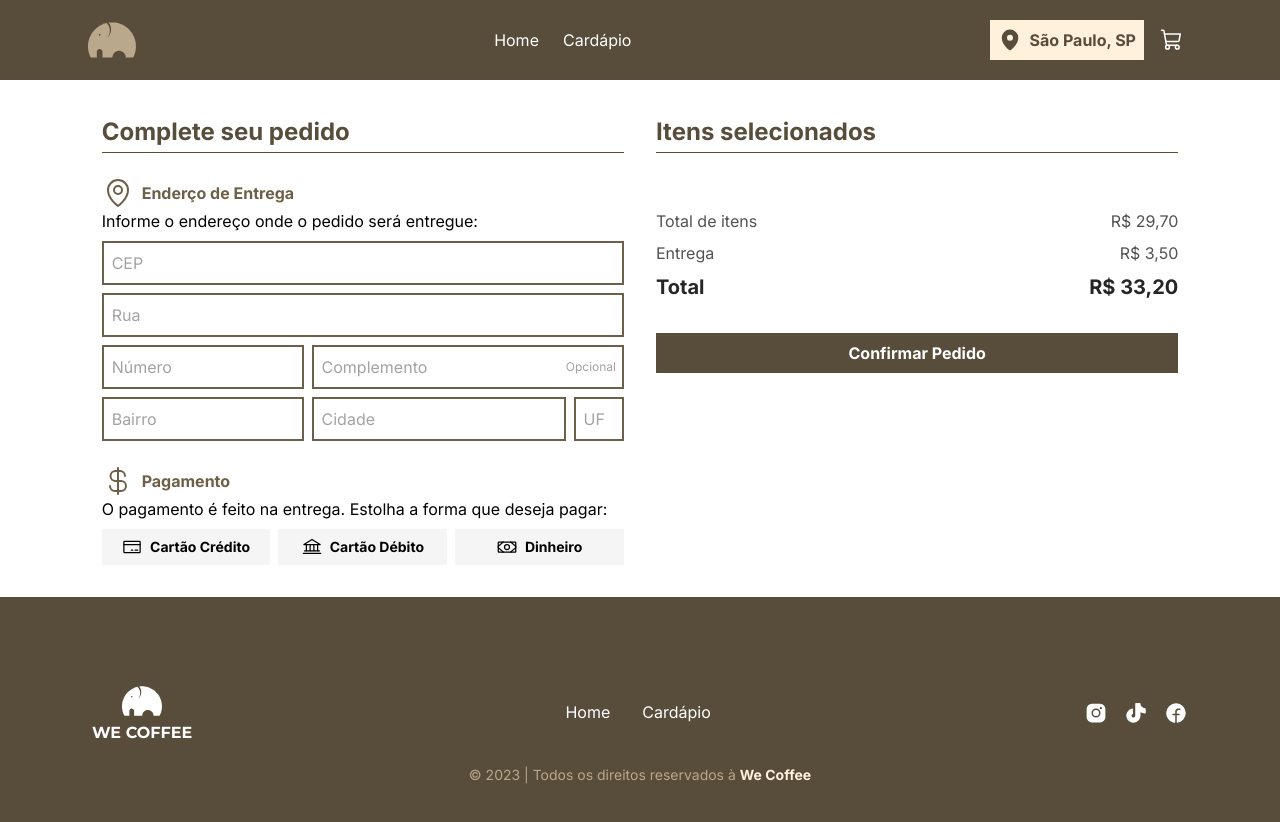
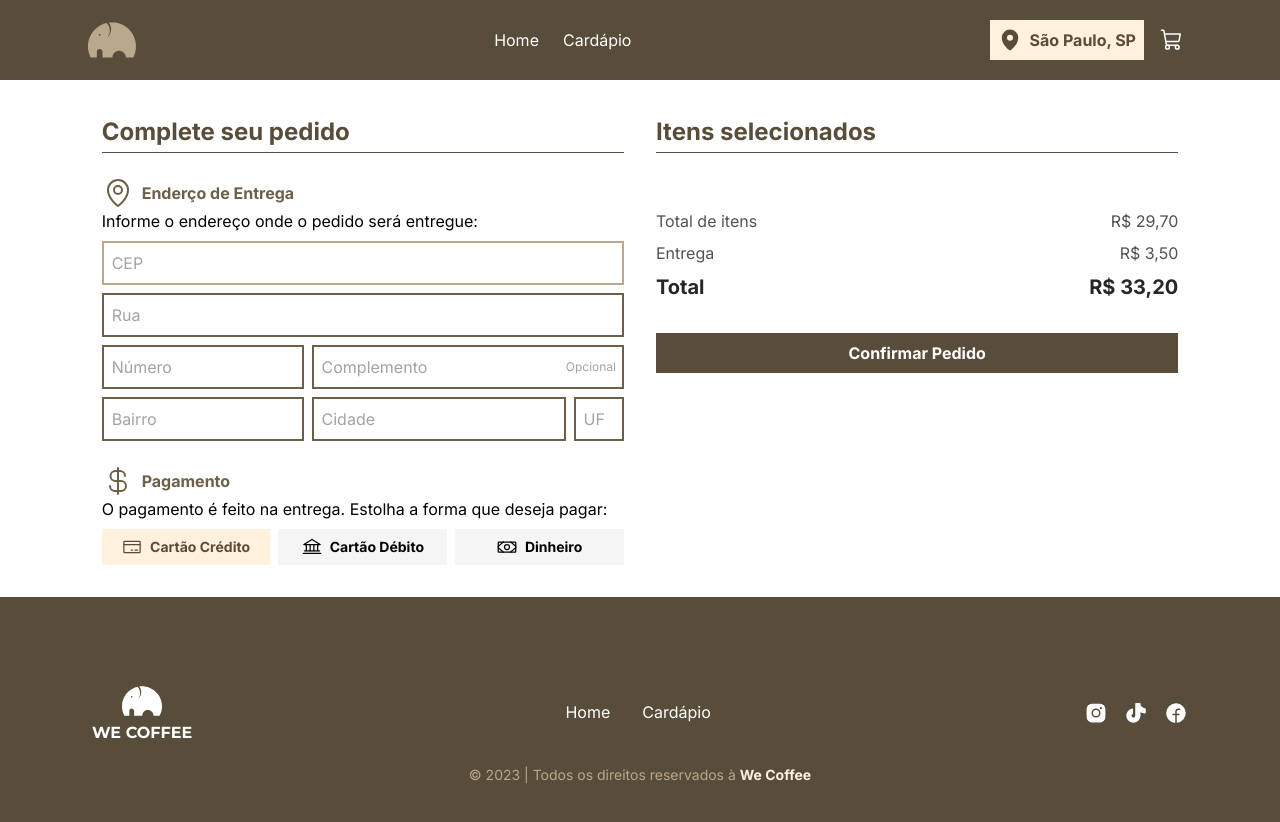
Before and after one commit to davyd-souza/we-coffee, a React (Vite) app: page /carrinho in a window 1280 px wide. Shown: the top 822 px of the page. Built offline with nearby package versions, Linux system fonts and the light colour scheme.

Commit message:
feat: implement initial new order form logic

```diff
--- a/src/pages/Cart/index.tsx
+++ b/src/pages/Cart/index.tsx
@@ -1,5 +1,8 @@
 // DEPENDENCY
 import { useContext } from 'react'
+import { useForm, Controller } from 'react-hook-form'
+import * as z from 'zod'
+import { zodResolver } from '@hookform/resolvers/zod'
 
 // COMPONENT
 import * as ToggleGroup from '@radix-ui/react-toggle-group'
@@ -12,12 +15,48 @@ import { CartContext } from 'contexts/CartContext'
 // ASSET
 import { Bank, CreditCard, CurrencyDollar, MapPin, Money } from 'phosphor-react'
 
+// TYPE
+const newOrderFormValidationSchema = z.object({
+  zip: z.string().min(1, 'Digite um'),
+  street: z.string(),
+  number: z.string(),
+  complement: z.string().max(50).optional(),
+  neighborhood: z.string(),
+  city: z.string(),
+  state: z.string(),
+  paymentMethod: z.enum(['credit', 'debit', 'cash']),
+})
+
+type NewOrderFormData = z.infer<typeof newOrderFormValidationSchema>
+
 export function Cart() {
   const { cart } = useContext(CartContext)
+  const { control, register, handleSubmit, reset } = useForm<NewOrderFormData>({
+    resolver: zodResolver(newOrderFormValidationSchema),
+    defaultValues: {
+      zip: '',
+      street: '',
+      number: '',
+      complement: '',
+      neighborhood: '',
+      city: '',
+      state: '',
+      paymentMethod: 'credit',
+    },
+  })
+
+  const handleCreateNewOrder = (data: NewOrderFormData) => {
+    console.log('[Cart > handleCreateNewOrder > data]', data)
+    reset()
+  }
 
   return (
     <main className="max-w-6xl mx-auto px-6 py-8 grid lg:grid-cols-2 gap-8">
-      <form className="space-y-6" id="order">
+      <form
+        className="space-y-6"
+        id="order"
+        onSubmit={handleSubmit(handleCreateNewOrder)}
+      >
         <h2 className="py-1 text-xl text-primary-700 font-bold border-b border-b-primary-700 sm:text-2xl">
           Complete seu pedido
         </h2>
@@ -32,14 +71,35 @@ export function Cart() {
           </header>
 
           <div className="space-y-2">
-            <Input type="text" placeholder="CEP" required />
-            <Input type="text" placeholder="Rua" required />
+            <Input
+              type="text"
+              placeholder="CEP"
+              required
+              {...register('zip')}
+              autoFocus
+            />
+            <Input
+              type="text"
+              placeholder="Rua"
+              required
+              // disabled
+              {...register('street')}
+            />
 
             <div className="grid sm:grid-cols-[20ch_1fr] gap-2">
-              <Input type="text" placeholder="Número" required />
+              <Input
+                type="text"
+                placeholder="Número"
+                required
+                {...register('number')}
+              />
 
               <div className="relative group/input-group">
-                <Input type="text" placeholder="Complemento" required />
+                <Input
+                  type="text"
+                  placeholder="Complemento"
+                  {...register('complement')}
+                />
                 <span
                   aria-hidden
                   className="group-focus-within/input-group:invisible peer-[&:not(:placeholder-shown)]/input:invisible text-neutral-400 text-xs absolute right-2 top-1/2 -translate-y-1/2"
@@ -50,9 +110,27 @@ export function Cart() {
             </div>
 
             <div className="grid sm:grid-cols-[20ch_1fr_5ch] gap-2">
-              <Input type="text" placeholder="Bairro" required />
-              <Input type="text" placeholder="Cidade" required />
-              <Input type="text" placeholder="UF" required />
+              <Input
+                type="text"
+                placeholder="Bairro"
+                required
+                // disabled
+                {...register('neighborhood')}
+              />
+              <Input
+                type="text"
+                placeholder="Cidade"
+                required
+                // disabled
+                {...register('city')}
+              />
+              <Input
+                type="text"
+                placeholder="UF"
+                required
+                // disabled
+                {...register('state')}
+              />
             </div>
           </div>
         </section>
@@ -67,11 +145,16 @@ export function Cart() {
               O pagamento é feito na entrega. Estolha a forma que deseja pagar:
             </p>
           </header>
-
+          <Controller
+            control={control}
+            name="paymentMethod"
+            render={({ field }) => (
               <ToggleGroup.Root
                 className="grid sm:grid-cols-3 gap-2"
                 type="single"
                 aria-label="Método de Pagamento"
+                onValueChange={field.onChange}
+                value={field.value}
               >
                 <ToggleGroup.Item
                   className="flex gap-2 items-center justify-center px-1 py-2 bg-neutral-100 text-sm font-bold hocus:ring ring-primary-400 outline-none data-[state='on']:bg-primary-100 data-[state='on']:text-primary-700 transition-all"
@@ -89,12 +172,14 @@ export function Cart() {
                 </ToggleGroup.Item>
                 <ToggleGroup.Item
                   className="flex gap-2 items-center justify-center px-1 py-2 bg-neutral-100 text-sm font-bold hocus:ring ring-primary-400 outline-none data-[state='on']:bg-primary-100 data-[state='on']:text-primary-700 transition-all"
-              value="money"
+                  value="cash"
                 >
                   <Money size={20} />
                   Dinheiro
                 </ToggleGroup.Item>
               </ToggleGroup.Root>
+            )}
+          />
         </section>
       </form>
 
```
Lines whose indentation alone changed are shown as unchanged.
